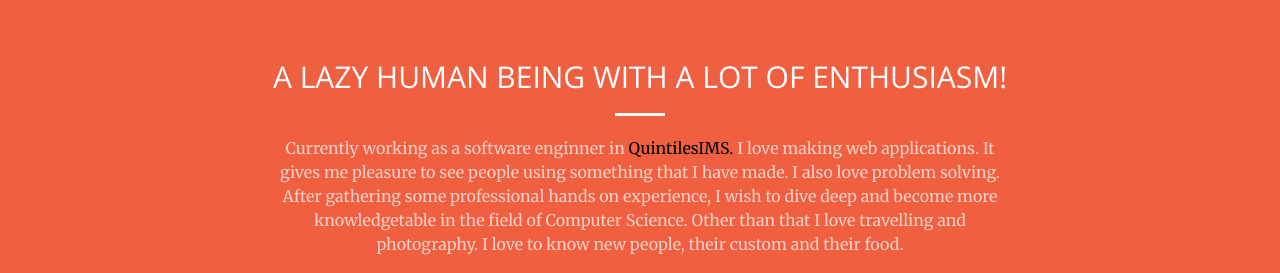
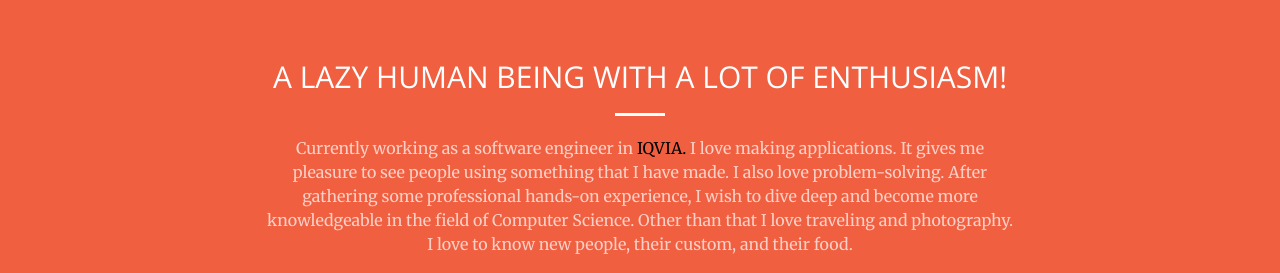
Before and after one commit to anuragbhattacharjee/anuragbhattacharjee.github.io, a website: page index.html in a window 1280 px wide. Shown: the part 840-1113 px from the top of the page. Drawn offline with nearby package versions, Linux system fonts and the light colour scheme.

Commit message:
spelling correction

```diff
--- a/index.html
+++ b/index.html
@@ -91,14 +91,13 @@
                     <h2 class="section-heading">A LAZY HUMAN BEING WITH A LOT OF ENTHUSIASM!</h2>
                     <hr class="light">
                     <p class="text-faded">
-                        Currently working as a software enginner in
-                        <a target="_blank" href="https://en.wikipedia.org/wiki/Quintiles" style="color: Black;"> QuintilesIMS. </a>
-                        I love making web applications. It gives me pleasure to see people using something
-                        that I have made. I also love problem solving.
-                        After gathering some professional hands on experience,
-                        I wish to dive deep and become more knowledgetable in the field of Computer Science.
-                        Other than that I love travelling and photography.
-                        I love to know new people, their custom and their food.
+                        Currently working as a software engineer in
+                        <a target="_blank" href="https://en.wikipedia.org/wiki/Quintiles" style="color: Black;"> IQVIA. </a>
+                        I love making applications. It gives me pleasure to see people using something that I have made.
+                        I also love problem-solving. After gathering some professional hands-on experience,
+                        I wish to dive deep and become more knowledgeable in the field of Computer Science.
+                        Other than that I love traveling and photography.
+                        I love to know new people, their custom, and their food.
                     </p>
                     <a href="#services" class="page-scroll btn btn-default btn-xl sr-button">
                       My work Journey till now !
```
